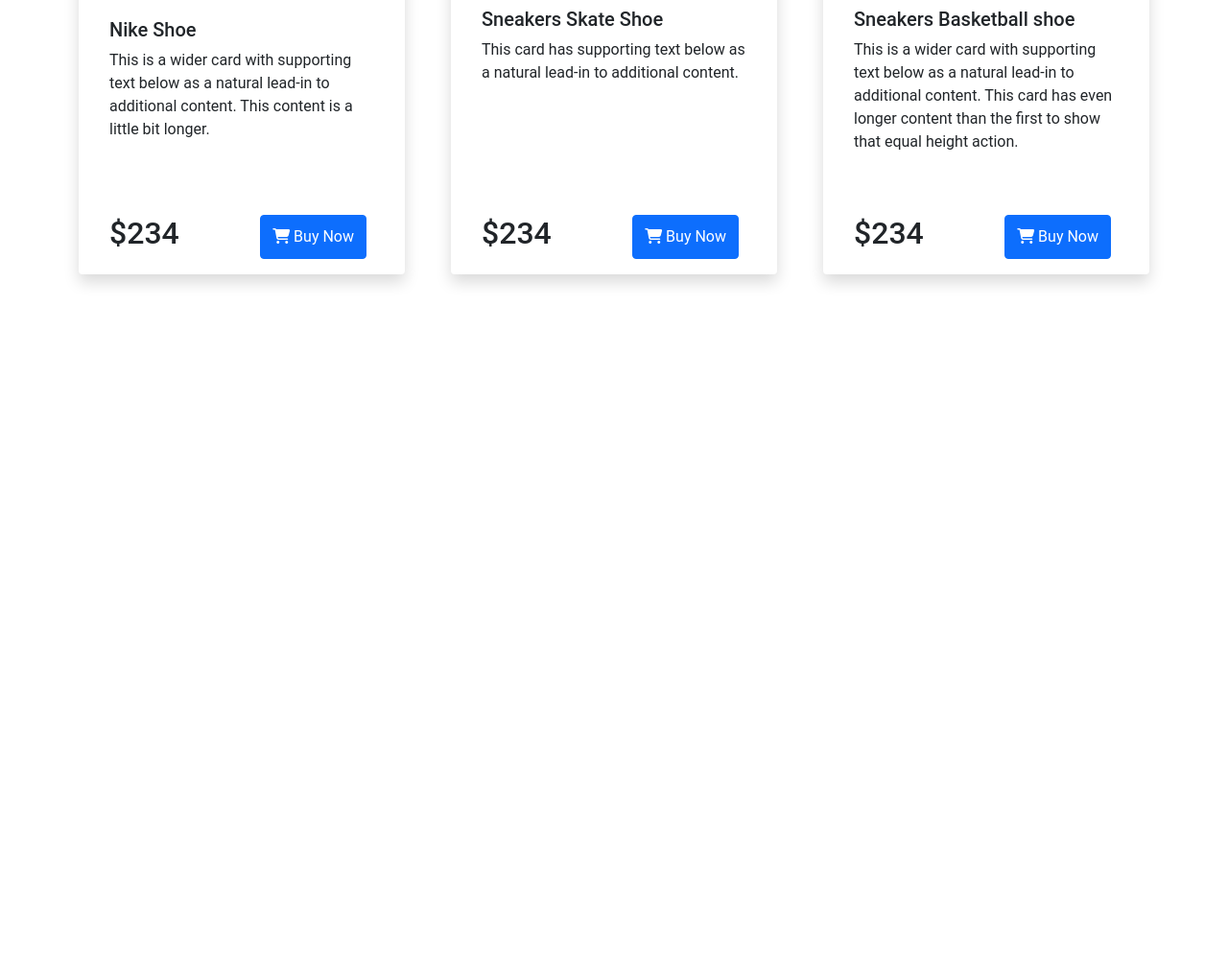
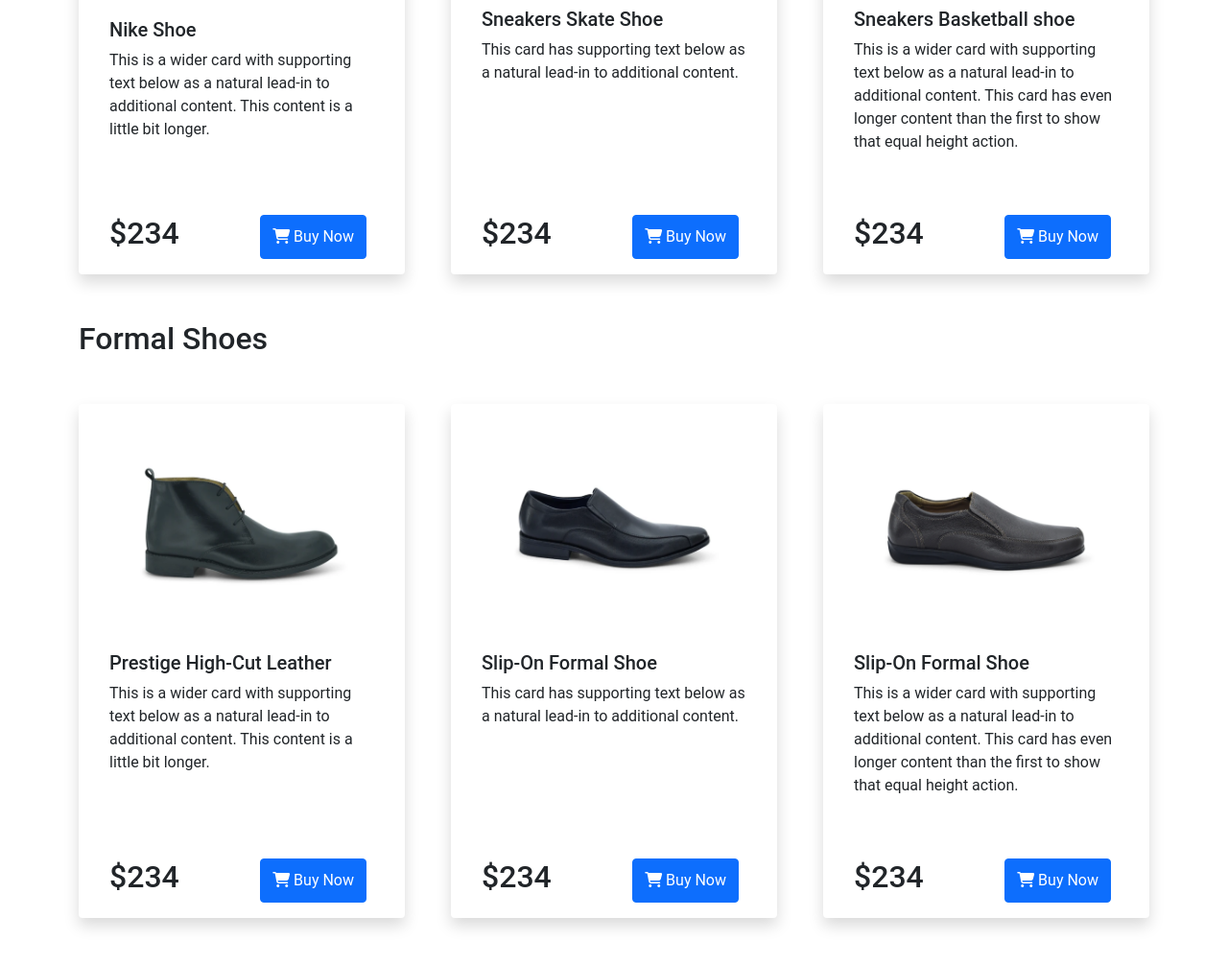
Before and after one commit to hossainahmed359/Nike-React-Bootstrap, a plain HTML site: page index.html in a window 1280 px wide. Shown: the part 941-1946 px from the top of the page at 96% size. Before the commit the page ends 1275 px from the top, so only its background shows below. Drawn offline with nearby package versions, Linux system fonts and the light colour scheme.

Commit message:
formal shoes section added

```diff
--- a/index.html
+++ b/index.html
@@ -165,7 +165,7 @@
 
     <!--========== Main-Start ============ -->
     <main>
-        <!-- Item-section -->
+        <!-- Item-section-Casual-Shoes -->
         <section class="container my-5">
             <div class="my-5">
                 <h2>Causal Shoes</h2>
@@ -235,6 +235,78 @@
                 </div>
             </div>
         </section>
+
+        <!-- Item-section-Formal-Shoes -->
+
+        <section class="container my-5">
+            <div class="my-5">
+                <h2>Formal Shoes</h2>
+            </div>
+            <div>
+                <div class="itmes my-5">
+                    <div class="row row-cols-1 row-cols-md-3 g-5">
+                        <div class="col">
+                            <div class="card h-100 border-0 shadow p-3 mb-5 bg-body rounded">
+                                <div class="card-img-top d-flex justify-content-center align-items-center">
+                                    <img src="images/Mask Group.png" class="w-75" alt="">
+                                </div>
+                                <div class="card-body">
+                                    <h5 class="card-title">Prestige High-Cut Leather </h5>
+                                    <p class="card-text">This is a wider card with supporting text below as a natural
+                                        lead-in to additional content. This content is a little bit longer.</p>
+                                </div>
+                                <div class="d-flex justify-content-between">
+                                    <h2 class="ps-3">$234</h2>
+                                    <button class="btn btn-primary me-4">
+                                        <i class="fas fa-shopping-cart"></i>
+                                        Buy Now
+                                    </button>
+                                </div>
+                            </div>
+                        </div>
+                        <div class="col">
+                            <div class="card h-100 border-0 shadow p-3 mb-5 bg-body rounded">
+                                <div class="card-img-top d-flex justify-content-center align-items-center">
+                                    <img src="images/Rectangle 38.png" class="w-75" alt="">
+                                </div>
+                                <div class="card-body">
+                                    <h5 class="card-title">Slip-On Formal Shoe </h5>
+                                    <p class="card-text">This card has supporting text below as a natural lead-in to
+                                        additional content.</p>
+                                </div>
+                                <div class="d-flex justify-content-between">
+                                    <h2 class="ps-3">$234</h2>
+                                    <button class="btn btn-primary me-4">
+                                        <i class="fas fa-shopping-cart"></i>
+                                        Buy Now
+                                    </button>
+                                </div>
+                            </div>
+                        </div>
+                        <div class="col">
+                            <div class="card h-100 border-0 shadow p-3 mb-5 bg-body rounded">
+                                <div class="card-img-top d-flex justify-content-center align-items-center">
+                                    <img src="images/Rectangle 39.png" class="w-75" alt="">
+                                </div>
+                                <div class="card-body">
+                                    <h5 class="card-title"> Slip-On Formal Shoe</h5>
+                                    <p class="card-text">This is a wider card with supporting text below as a natural
+                                        lead-in to additional content. This card has even longer content than the first
+                                        to show that equal height action.</p>
+                                </div>
+                                <div class="d-flex justify-content-between">
+                                    <h2 class="ps-3">$234</h2>
+                                    <button class="btn btn-primary me-4">
+                                        <i class="fas fa-shopping-cart"></i>
+                                        Buy Now
+                                    </button>
+                                </div>
+                            </div>
+                        </div>
+                    </div>
+                </div>
+            </div>
+        </section>
     </main>
     <!--========== Main-End ============ -->
 
```
